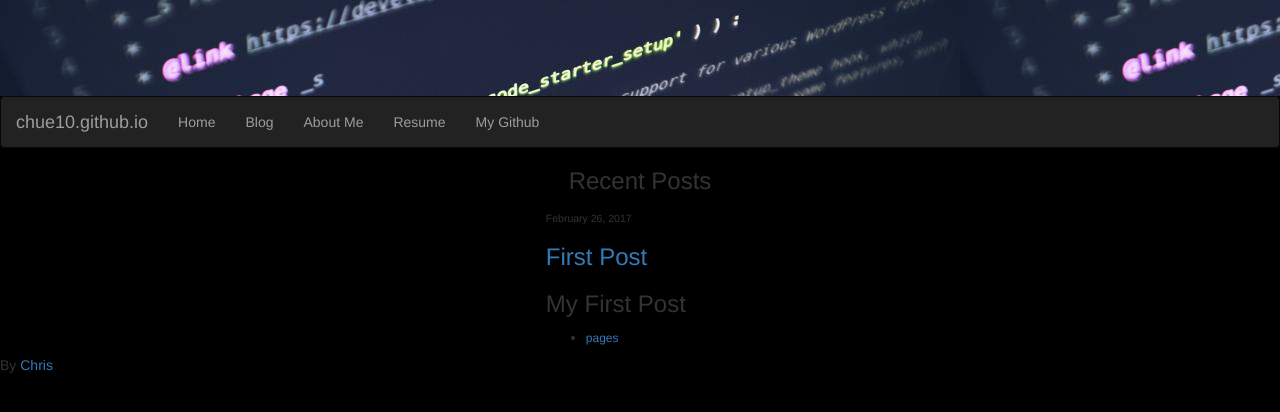
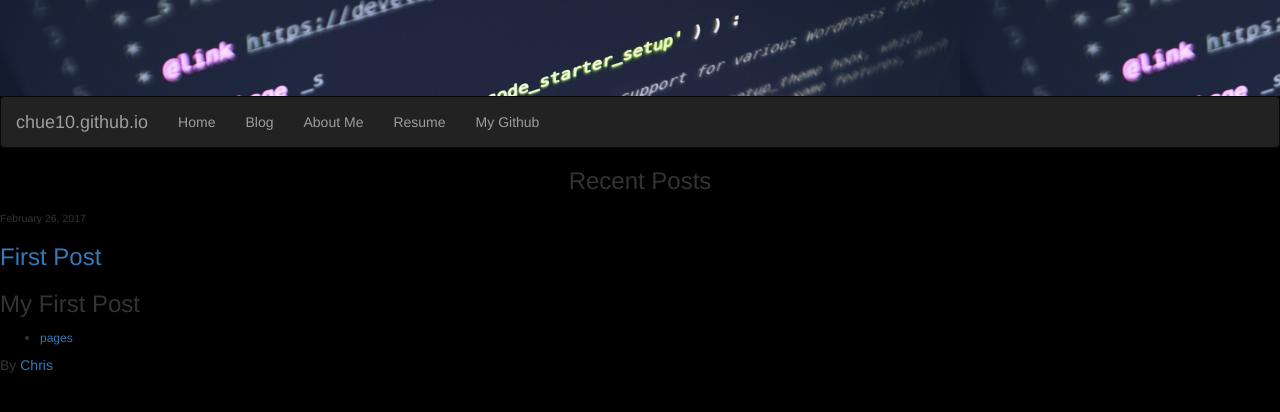
Before and after one commit to chue10/chue10.github.io, a Jekyll site: the page built from blog.html, in a window 1280 px wide. Shown: the top 412 px of the page. Built offline with Jekyll 4.4.1, drawn with Linux system fonts in a browser that asks for light colours; nearby versions of some CDN libraries.

Commit message:
Update blog.html

```diff
--- a/blog.html
+++ b/blog.html
@@ -5,7 +5,7 @@ layout: default
     <h3 class="text-center">Recent Posts</h3>
     {% for post in site.posts %}
     <div class="row">
-        <div class="col-md-2 col-md-offset-5">
+        <div class="col-md-4">
 
             <sub>{{ post.date | date: '%B %d, %Y' }}</sub>
             <a href="{{ post.url }}"><h3>{{ post.title }}</h3></a>
```
